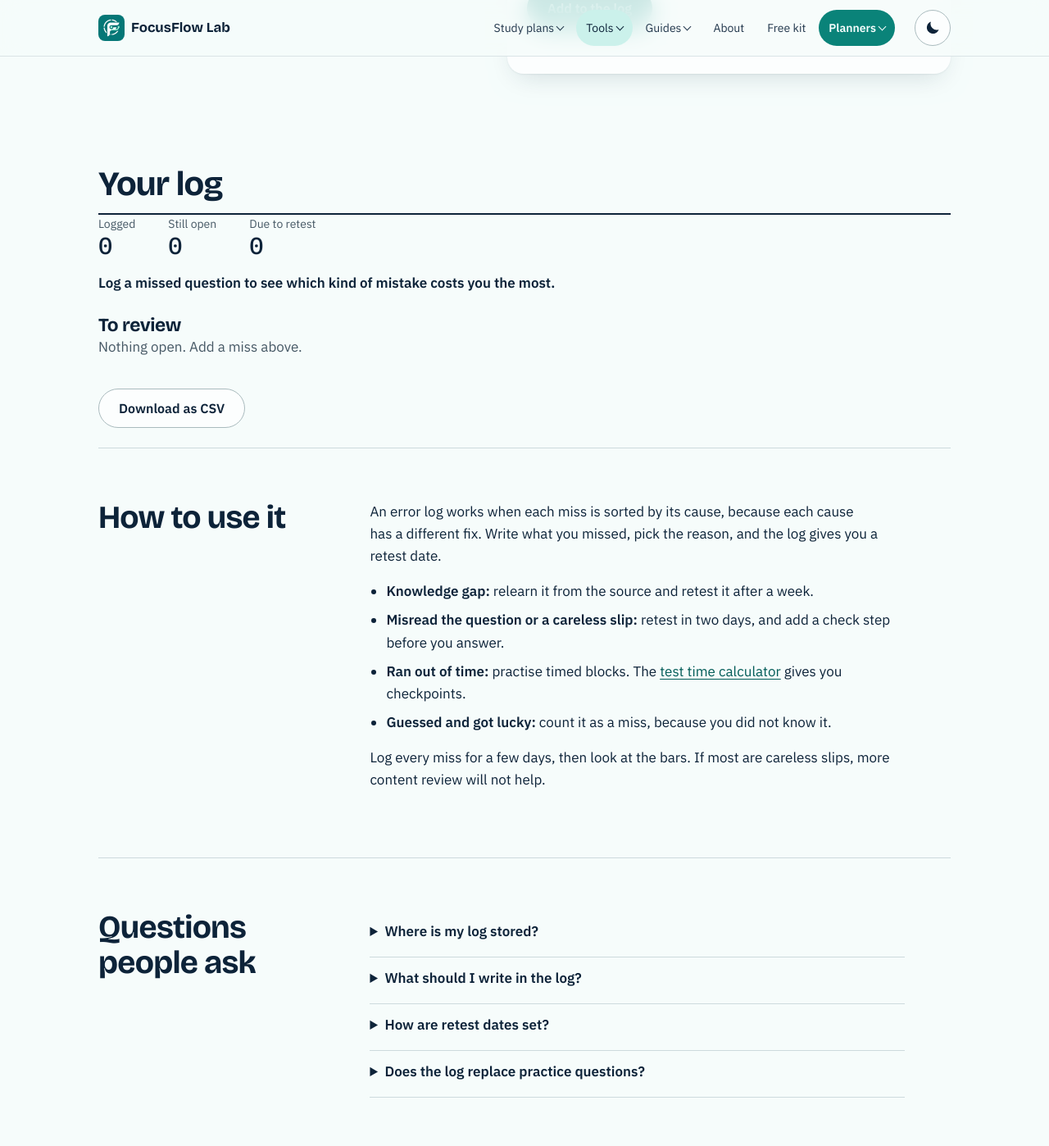
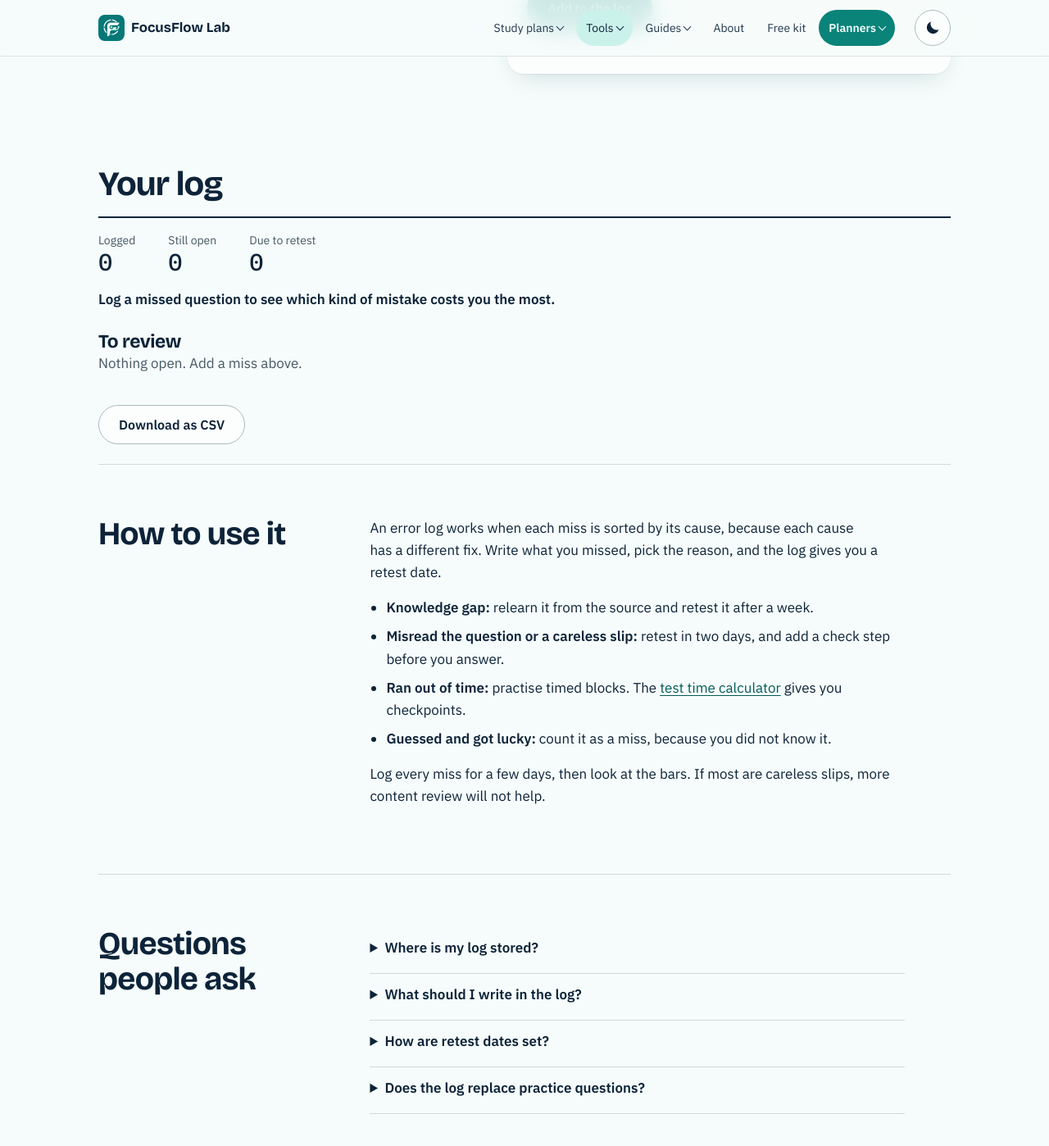
Before and after one commit to focusflowlab/focusflowlab.github.io, a Jekyll site: the page tools/error-log/index.html, which Jekyll copies as it is, in a window 1280 px wide and 1400 px high, scrolled down 515 px. Shown: the whole window at 82% size. Built offline with Jekyll 4.4.1, drawn with Linux system fonts in a browser that asks for light colours.

Commit message:
Spacing fixes: heading underline gaps, hours value column no longer wraps, print page margins; layout scan now checks underline spacing and wrapped values
Co-Authored-By: Claude Sonnet 5.5 <noreply@anthropic.com>

```diff
--- a/assets/site.css
+++ b/assets/site.css
@@ -893,7 +893,9 @@ html { scroll-behavior: smooth; }
   body.print-days > *:not(.daily-print) { display: none !important; }
   body.print-days .daily-print { display: block; }
   body.print-days { background: #fff; color: #111; }
-  .day-page { break-after: page; padding: 0; color: #111; font-family: var(--font-body); }
+  /* Margins big enough that the browser's own date/title header and footer sit clear of the content */
+  @page day { margin: 18mm 16mm 16mm; }
+  .day-page { page: day; break-after: page; padding: 0; color: #111; font-family: var(--font-body); }
   .day-page:last-child { break-after: auto; }
   .day-page h2 { font-size: 26pt; max-width: none; margin: 4pt 0 14pt; color: #0b2a2a; }
   .day-page h3 { font-size: 12pt; margin: 16pt 0 6pt; max-width: none; color: #0b2a2a; }
@@ -974,3 +976,7 @@ html { scroll-behavior: smooth; }
 /* /study-plan/ video walkthroughs: two wide thumbnails in the content column */
 #videos .videos { grid-template-columns: repeat(2, minmax(0, 1fr)); margin-top: var(--space-lg); }
 @media (max-width: 560px) { #videos .videos { grid-template-columns: 1fr; } }
+
+/* Score tracker and error log: air between the heading, its underline and the totals below it */
+.sc-result .plan-head { padding-bottom: var(--space-md); margin-bottom: var(--space-md); }
+.sc-result .plan-head h2 { margin: 0; }
--- a/study-plan/assets/plan.css
+++ b/study-plan/assets/plan.css
@@ -41,7 +41,7 @@ fieldset { border: 0; padding: 0; margin: var(--space-lg) 0 0; min-width: 0; }
 /* The plan: a timetable, one ruled row per week */
 .plan { padding: var(--space-xs) 0 var(--space-lg); scroll-margin-top: var(--space-md); }
 .plan:empty { display: none; }
-.plan-head { display: flex; justify-content: space-between; align-items: end; gap: var(--space-md); flex-wrap: wrap; border-bottom: 2px solid var(--color-ink); padding-bottom: var(--space-sm); }
+.plan-head { display: flex; justify-content: space-between; align-items: end; gap: var(--space-md); flex-wrap: wrap; border-bottom: 2px solid var(--color-ink); padding-bottom: var(--space-md); }
 .totals { display: flex; gap: var(--space-xl); flex-wrap: wrap; margin: 0; }
 .totals div { margin: 0; }
 .totals dt { font-size: var(--text-sm); color: var(--color-muted); }
@@ -68,9 +68,9 @@ fieldset { border: 0; padding: 0; margin: var(--space-lg) 0 0; min-width: 0; }
 .week li { margin: var(--space-3xs) 0; }
 
 .alloc { margin: 0; font-size: var(--text-sm); }
-.alloc-row { display: grid; grid-template-columns: minmax(0, 1fr) 44px; gap: var(--space-3xs) var(--space-xs); margin-bottom: var(--space-xs); }
+.alloc-row { display: grid; grid-template-columns: minmax(0, 1fr) auto; gap: var(--space-3xs) var(--space-xs); margin-bottom: var(--space-xs); }
 .alloc-row dt { color: var(--color-muted); }
-.alloc-row dd { margin: 0; text-align: right; font-family: var(--font-mono); font-variant-numeric: tabular-nums; }
+.alloc-row dd { margin: 0; text-align: right; white-space: nowrap; font-family: var(--font-mono); font-variant-numeric: tabular-nums; }
 .bar { grid-column: 1 / -1; height: 4px; background: var(--color-rule); border-radius: 2px; }
 .bar i { display: block; height: 100%; background: var(--color-accent); border-radius: 2px; }
 
```
Also changed, not shown: _tools/layout-scan.mjs (+10 -1 lines).
